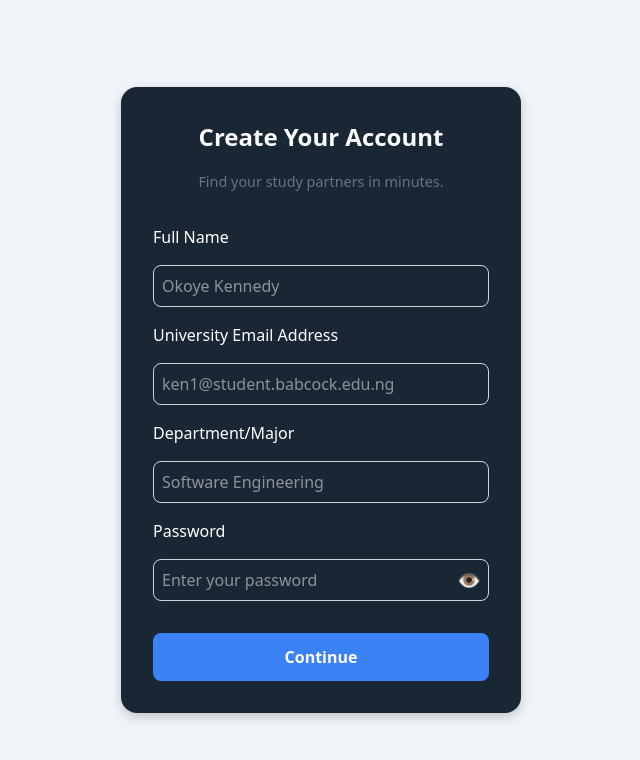
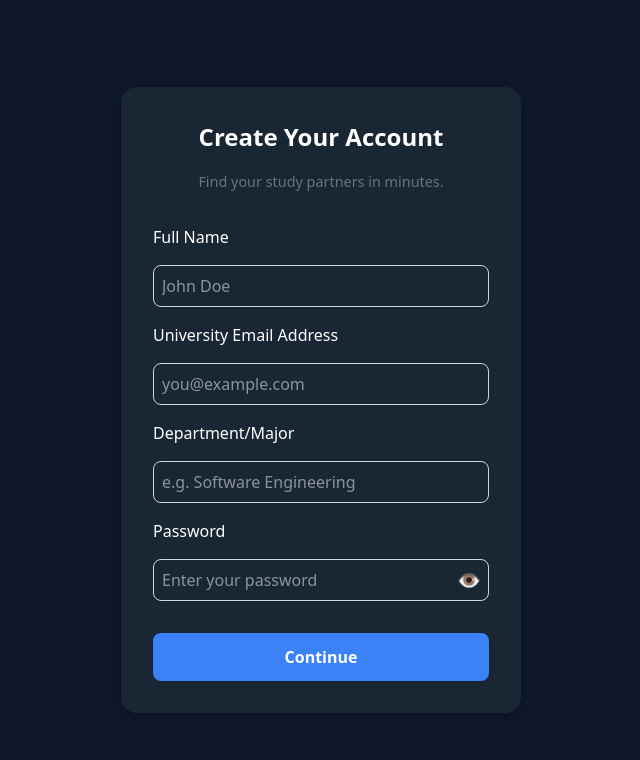
Before and after one commit to BU-SENG/foss-project-white-cement, a React app in the folder frontend/: page /signup in a window 1280 px wide. Shown: the top 760 px of the page, without its empty margins (319-959 px from the left). Built offline with nearby package versions, Linux system fonts and the light colour scheme; the HTML template or start-up script is replaced by a standard one.

Commit message:
changes made to Signup page

```diff
--- a/frontend/src/Pages/Signup.jsx
+++ b/frontend/src/Pages/Signup.jsx
@@ -35,7 +35,7 @@ function Signup() {
         <input
           type="text"
           name="fullName"
-          placeholder="Okoye Kennedy"
+          placeholder="John Doe"
           value={form.fullName}
           onChange={handleChange}
           style={styles.input}
@@ -46,7 +46,7 @@ function Signup() {
         <input
           type="email"
           name="email"
-          placeholder="ken1@student.babcock.edu.ng"
+          placeholder="you@example.com"
           value={form.email}
           onChange={handleChange}
           style={styles.input}
@@ -57,7 +57,7 @@ function Signup() {
         <input
           type="text"
           name="major"
-          placeholder="Software Engineering"
+          placeholder="e.g. Software Engineering"
           value={form.major}
           onChange={handleChange}
           style={styles.input}
@@ -97,7 +97,7 @@ const styles = {
     justifyContent: 'center',
     alignItems: 'center',
     minHeight: '100vh',
-    backgroundColor: '#f1f5f9',
+    backgroundColor: '#0f172a',
     padding: '2rem',
   },
   form: {
```
